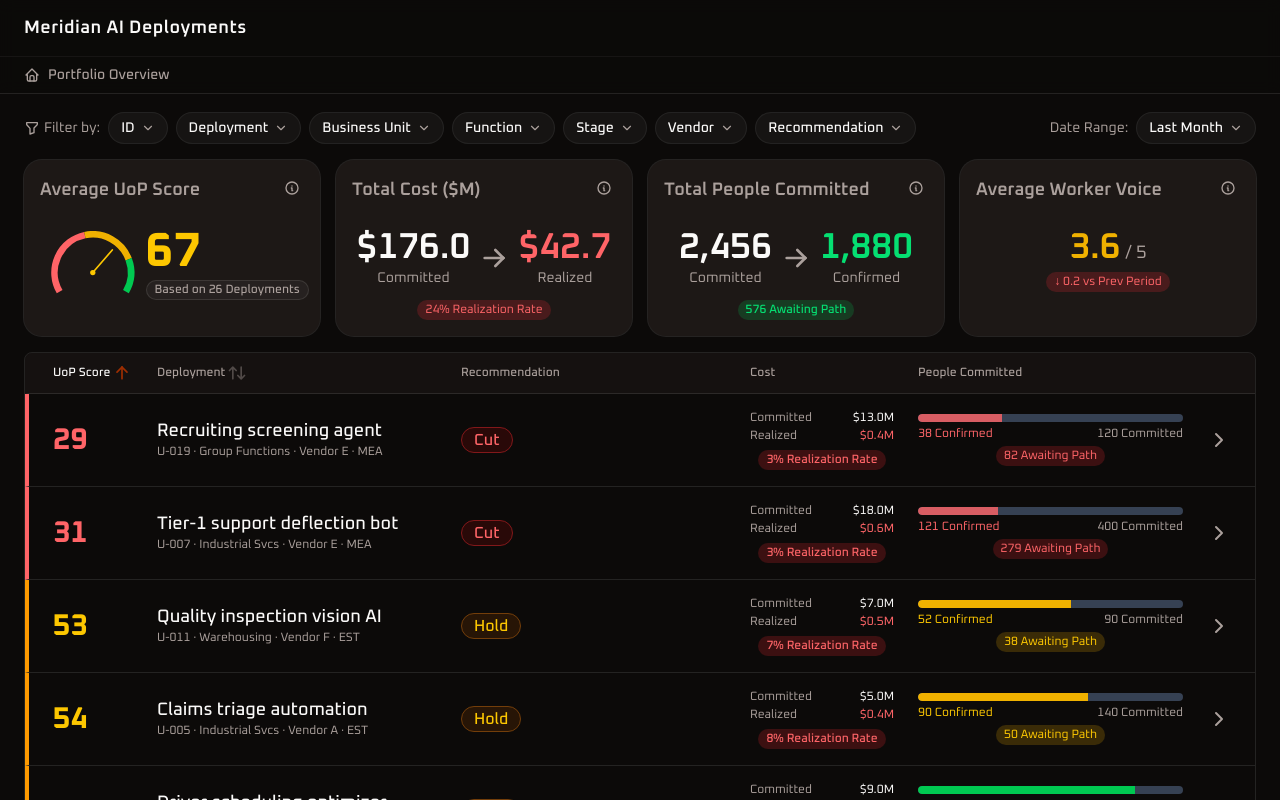
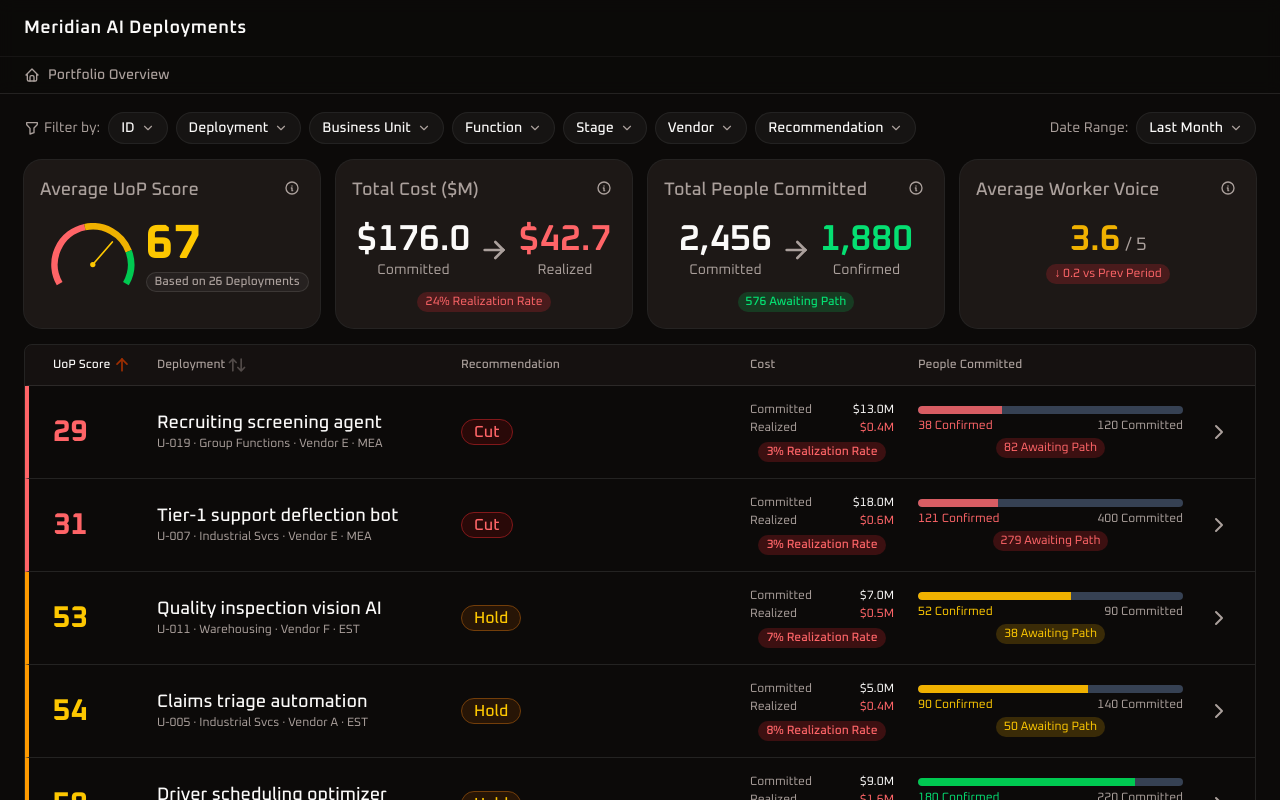
Before and after one commit to jrfabito/rpotent, a Next.js app: page / in a window 1280 px wide. Shown: the top 800 px of the page. Built offline with nearby package versions, Linux system fonts and the light colour scheme.

Commit message:
spacing adjustments

```diff
--- a/components/custom/deployment-summary.tsx
+++ b/components/custom/deployment-summary.tsx
@@ -101,7 +101,7 @@ export function DeploymentSummary({ item }: DeploymentSummaryProps) {
       {/* Cost */}
       <Card size="sm">
         <CardHeader>
-          <CardTitle className="text-lg font-semibold text-muted-foreground">Cost ($M)</CardTitle>
+          <CardTitle className="text-lg text-muted-foreground">Cost ($M)</CardTitle>
           <CardAction>
             <CardInfoButton
               title="Cost ($M)"
@@ -128,7 +128,7 @@ export function DeploymentSummary({ item }: DeploymentSummaryProps) {
       {/* People Committed */}
       <Card size="sm">
         <CardHeader>
-          <CardTitle className="text-lg font-semibold text-muted-foreground">People Committed</CardTitle>
+          <CardTitle className="text-lg text-muted-foreground">People Committed</CardTitle>
           <CardAction>
             <CardInfoButton
               title="People Committed"
@@ -155,7 +155,7 @@ export function DeploymentSummary({ item }: DeploymentSummaryProps) {
       {/* Reskill */}
       <Card size="sm">
         <CardHeader>
-          <CardTitle className="text-lg font-semibold text-muted-foreground">Upskill Commitment</CardTitle>
+          <CardTitle className="text-lg text-muted-foreground">Upskill Commitment</CardTitle>
           <CardAction>
             <CardInfoButton
               title="Upskill Commitment"
@@ -182,7 +182,7 @@ export function DeploymentSummary({ item }: DeploymentSummaryProps) {
       {/* Worker Voice */}
       <Card size="sm">
         <CardHeader>
-          <CardTitle className="text-lg font-semibold text-muted-foreground">Worker Voice</CardTitle>
+          <CardTitle className="text-lg text-muted-foreground">Worker Voice</CardTitle>
           <CardAction>
             <CardInfoButton
               title="Worker Voice"
--- a/components/custom/portfolio-summary.tsx
+++ b/components/custom/portfolio-summary.tsx
@@ -170,7 +170,7 @@ export function PortfolioSummary({ data }: PortfolioSummaryProps) {
       {/* Avg UoP Score */}
       <Card size="sm">
         <CardHeader>
-          <CardTitle className="text-lg font-semibold text-muted-foreground">
+          <CardTitle className="text-lg text-muted-foreground">
             Average UoP Score
           </CardTitle>
           <CardAction>
@@ -180,7 +180,7 @@ export function PortfolioSummary({ data }: PortfolioSummaryProps) {
             />
           </CardAction>
         </CardHeader>
-        <CardContent>
+        <CardContent className="pt-0">
           <SpeedDial score={avgUopScore} count={n} />
         </CardContent>
       </Card>
@@ -188,7 +188,7 @@ export function PortfolioSummary({ data }: PortfolioSummaryProps) {
       {/* Cost */}
       <Card size="sm">
         <CardHeader>
-          <CardTitle className="text-lg font-semibold text-muted-foreground">
+          <CardTitle className="text-lg text-muted-foreground gap-1">
             Total Cost ($M)
           </CardTitle>
           <CardAction>
@@ -198,7 +198,7 @@ export function PortfolioSummary({ data }: PortfolioSummaryProps) {
             />
           </CardAction>
         </CardHeader>
-        <CardContent>
+        <CardContent className="pt-0">
           <ValueTransition
             fromValue={`$${totalCommitted.toFixed(1)}`}
             fromLabel="Committed"
@@ -222,7 +222,7 @@ export function PortfolioSummary({ data }: PortfolioSummaryProps) {
       {/* Redeployment Status */}
       <Card size="sm">
         <CardHeader>
-          <CardTitle className="text-lg font-semibold text-muted-foreground">
+          <CardTitle className="text-lg text-muted-foreground">
             Total People Committed
           </CardTitle>
           <CardAction>
@@ -232,7 +232,7 @@ export function PortfolioSummary({ data }: PortfolioSummaryProps) {
             />
           </CardAction>
         </CardHeader>
-        <CardContent>
+        <CardContent className="pt-0">
           <ValueTransition
             fromValue={totalPeopleCommitted.toLocaleString()}
             fromLabel="Committed"
@@ -251,7 +251,7 @@ export function PortfolioSummary({ data }: PortfolioSummaryProps) {
       {/* Portfolio Sentiment */}
       <Card size="sm">
         <CardHeader>
-          <CardTitle className="text-lg font-semibold text-muted-foreground">
+          <CardTitle className="text-lg text-muted-foreground">
             Average Worker Voice
           </CardTitle>
           <CardAction>
--- a/components/ui/card.tsx
+++ b/components/ui/card.tsx
@@ -12,7 +12,7 @@ function Card({
       data-slot="card"
       data-size={size}
       className={cn(
-        "group/card flex flex-col gap-(--card-spacing) overflow-hidden rounded-2xl bg-card py-(--card-spacing) text-sm text-card-foreground ring-1 ring-foreground/10 [--card-spacing:--spacing(6)] has-[>img:first-child]:pt-0 data-[size=sm]:[--card-spacing:--spacing(4)] *:[img:first-child]:rounded-t-xl *:[img:last-child]:rounded-b-xl",
+        "group/card flex flex-col gap-(--card-gap) overflow-hidden rounded-2xl bg-card py-(--card-spacing) text-sm text-card-foreground ring-1 ring-foreground/10 [--card-spacing:--spacing(6)] [--card-gap:--spacing(6)] has-[>img:first-child]:pt-0 data-[size=sm]:[--card-spacing:--spacing(4)] data-[size=sm]:[--card-gap:--spacing(2)] *:[img:first-child]:rounded-t-xl *:[img:last-child]:rounded-b-xl",
         className
       )}
       {...props}
```
